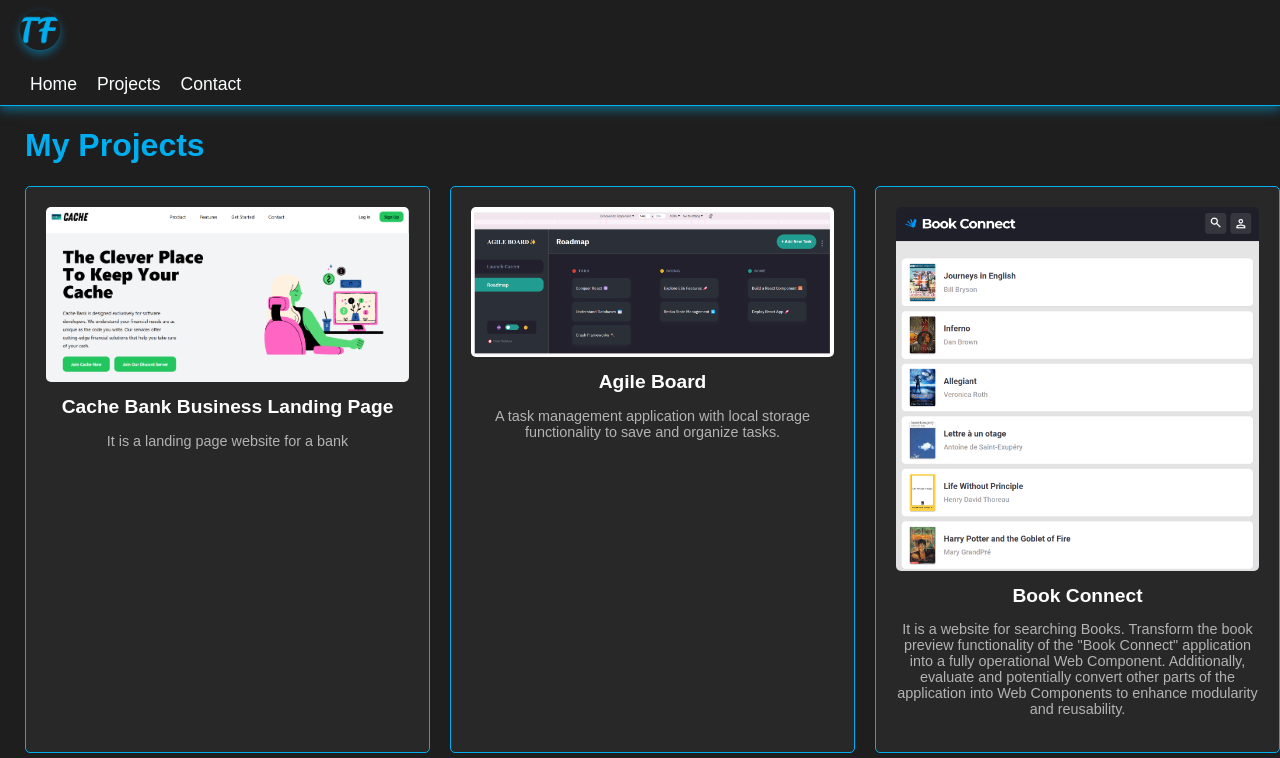
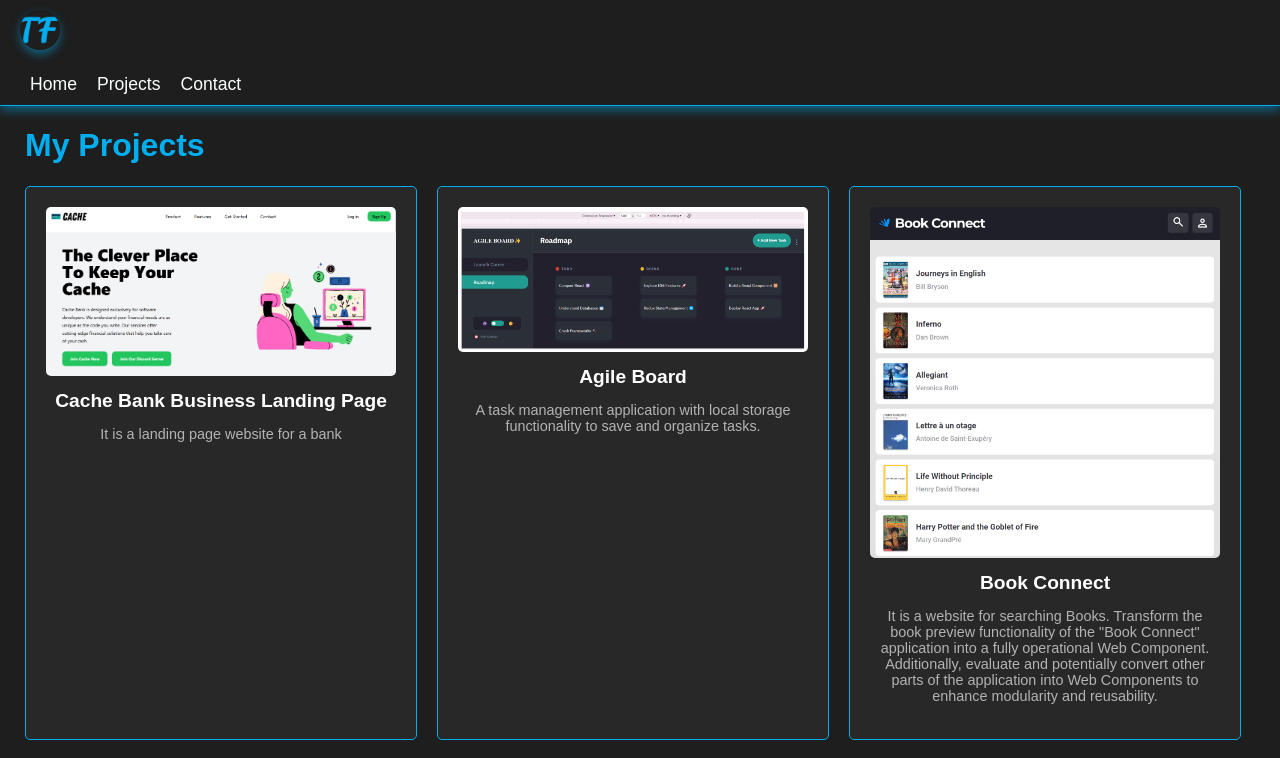
Before and after one commit to thandofuneka/Portfolio-Website, a React (Vite) app in the folder myportfolio/: page /Projects in a window 1280 px wide. Shown: the top 758 px of the page. Built offline with nearby package versions, Linux system fonts and the light colour scheme.

Commit message:
responsive

```diff
--- a/myportfolio/src/App.css
+++ b/myportfolio/src/App.css
@@ -104,8 +104,8 @@ h1, h2, h3 {
 }
 
 .project-grid {
-  display: grid;
-  grid-template-columns: repeat(auto-fit, minmax(350px, 1fr));
+  display: flex;
+  flex-wrap: wrap;
   gap: 20px;
 
 }
@@ -113,6 +113,7 @@ h1, h2, h3 {
 .project-card {
   background: #282828;
   padding: 20px;
+  width: 350px;
   border: 1px solid #00AEEF;
   border-radius: 5px;
   cursor: pointer;
@@ -242,7 +243,7 @@ button:hover {
   }
 
   .project-grid {
-    grid-template-columns: 1fr;
-    justify-content: center;
+    flex-direction: row;
+    align-items: center;
   }
 }
```
